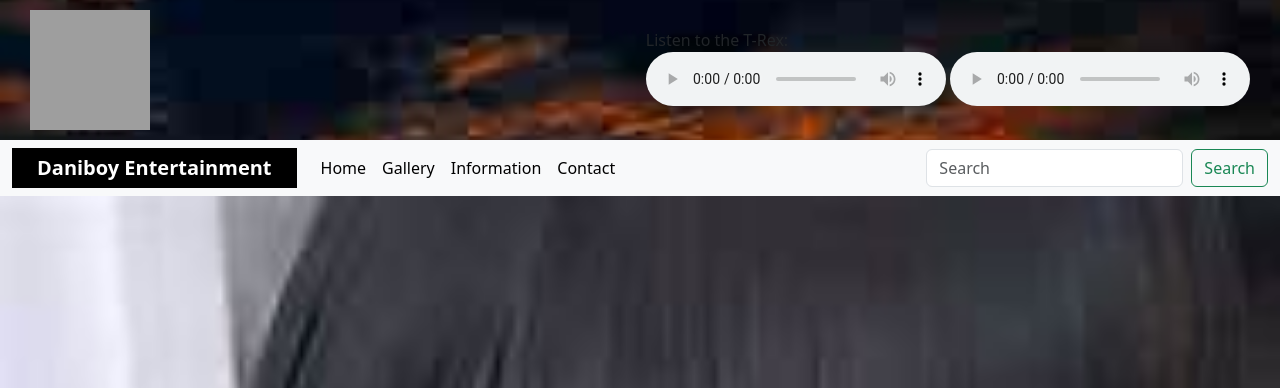
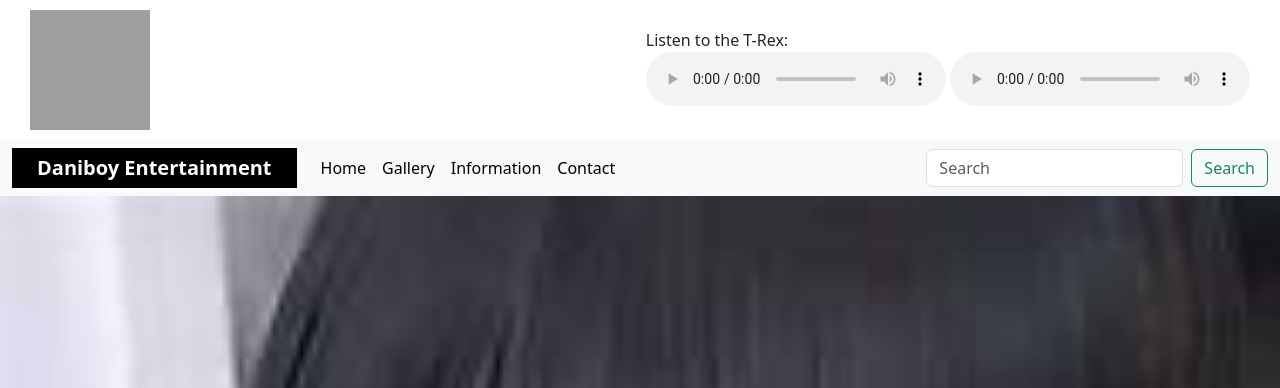
Before and after one commit to Maxd646/my-website, a PHP site: page / in a window 1280 px wide. Shown: the part 32-420 px from the top of the page. Run offline with PHP 8.4, Linux system fonts and the light colour scheme; grey boxes are pictures that could not be loaded.

Commit message:
Update newstyle.css

```diff
--- a/newstyle.css
+++ b/newstyle.css
@@ -14,7 +14,7 @@ a:hover {
     color: blue;
 }
 body {
-    background-image: url('background.jfif'); /* Replace 'background.jpg' with your actual image file */
+    background-image: url(); /* Replace 'background.jpg' with your actual image file */
     background-size: cover;
     background-position: bottom;
     background-attachment: fixed; /* Ensures the background image stays in place */
```
